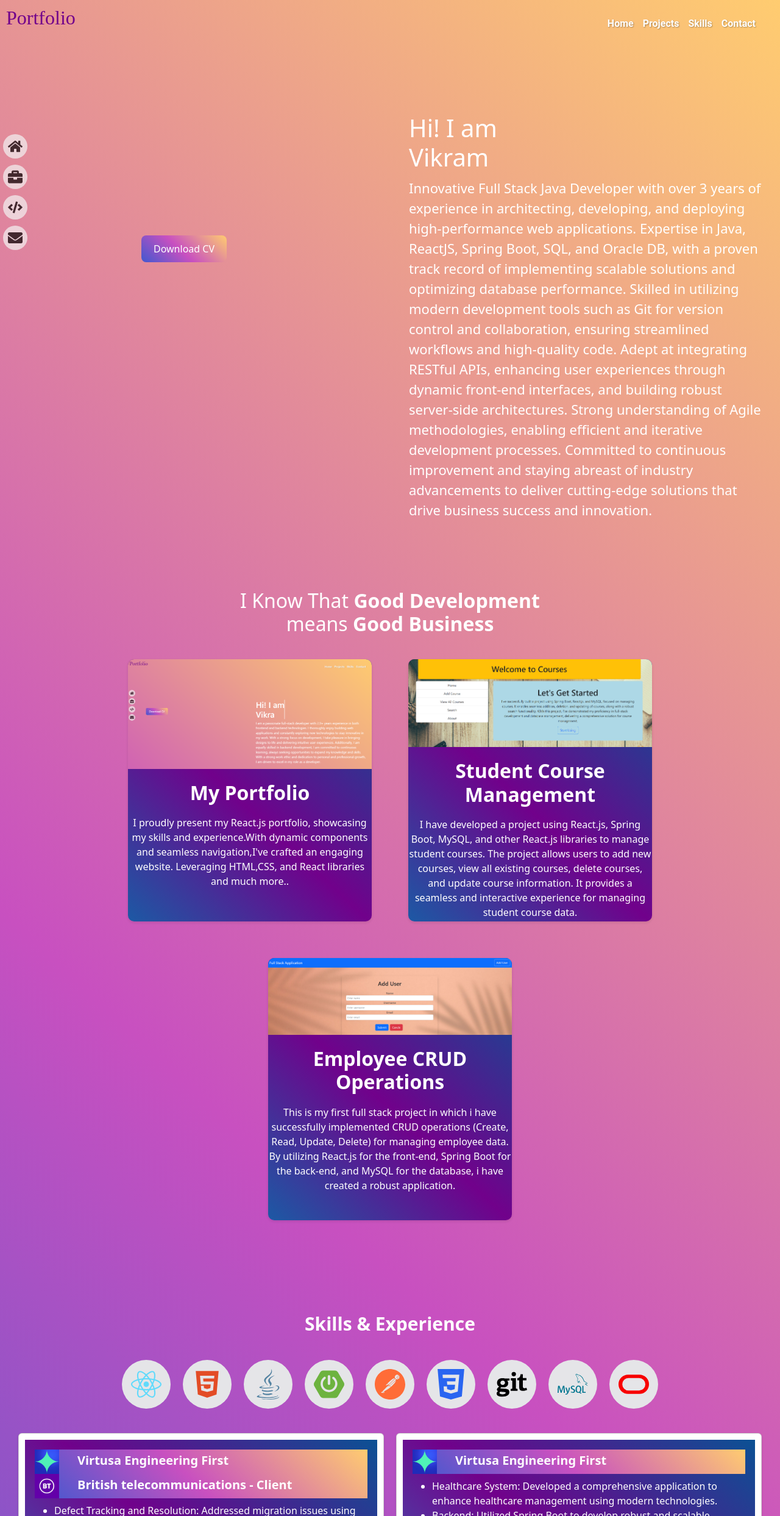
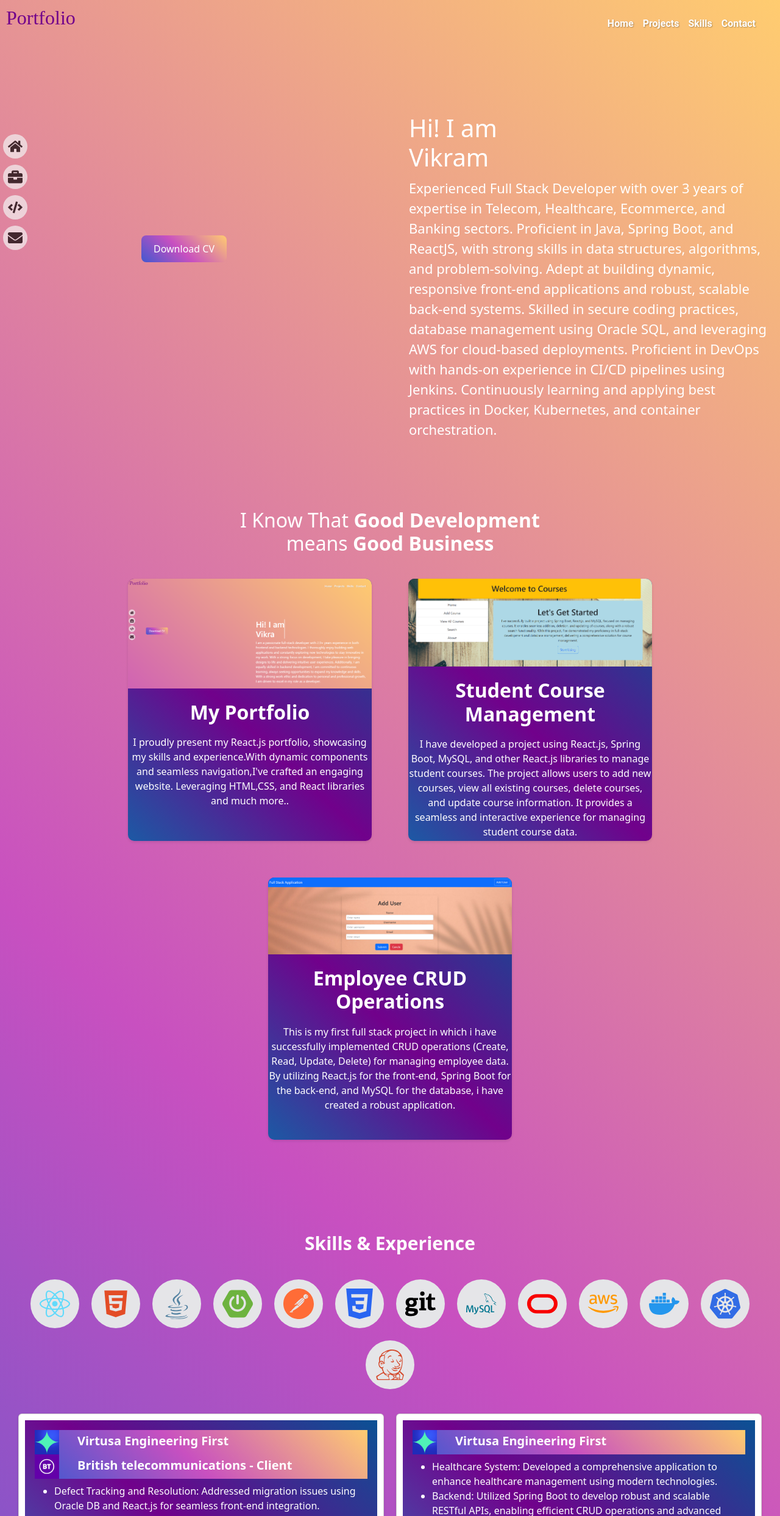
Before and after one commit to vikramsingh10245/Portfolio, a React (Create React App) app: page / in a window 1280 px wide. Shown: the top 2486 px of the page at 61% size. Built offline with nearby package versions, Linux system fonts and the light colour scheme; a web font is replaced by a local one.

Commit message:
added some more icons

```diff
--- a/package.json
+++ b/package.json
@@ -9,6 +9,7 @@
     "@testing-library/user-event": "^13.5.0",
     "bootstrap": "^5.3.0",
     "emailjs-com": "^3.2.0",
+    "font-awesome": "^4.7.0",
     "framer-motion": "^10.12.16",
     "react": "^18.2.0",
     "react-dom": "^18.2.0",
--- a/src/Components/Home/Home.js
+++ b/src/Components/Home/Home.js
@@ -50,14 +50,12 @@ const Home = () => {
           Hi! I am <br />{currentText}
         </h1>
         <p className="about-me-text">
-          Innovative Full Stack Java Developer with over 3 years of experience in architecting, developing,
-          and deploying high-performance web applications. Expertise in Java, ReactJS, Spring Boot, SQL, and Oracle DB,
-          with a proven track record of implementing scalable solutions and optimizing database performance. Skilled in
-          utilizing modern development tools such as Git for version control and collaboration, ensuring streamlined workflows
-          and high-quality code. Adept at integrating RESTful APIs, enhancing user experiences through dynamic front-end interfaces,
-          and building robust server-side architectures. Strong understanding of Agile methodologies, enabling efficient and
-          iterative development processes. Committed to continuous improvement and staying abreast of industry advancements to
-          deliver cutting-edge solutions that drive business success and innovation.
+        Experienced Full Stack Developer with over 3 years of expertise in Telecom, Healthcare, Ecommerce, and Banking sectors.
+        Proficient in Java, Spring Boot, and ReactJS, with strong skills in data structures, algorithms, and problem-solving.
+        Adept at building dynamic, responsive front-end applications and robust, scalable back-end systems.
+        Skilled in secure coding practices, database management using Oracle SQL, and leveraging AWS for cloud-based deployments.
+        Proficient in DevOps with hands-on experience in CI/CD pipelines using Jenkins.
+        Continuously learning and applying best practices in Docker, Kubernetes, and container orchestration.
         </p>
       </div>
     </div>
--- a/src/Components/Skills/Skills.css
+++ b/src/Components/Skills/Skills.css
@@ -10,7 +10,6 @@
 
 #skills__text:hover {
   font-size: 24px;
-
 }
 
 @keyframes shake {
@@ -102,6 +101,22 @@
   color: #f80000;
 }
 
+.aws {
+  color: #FF9900; /* AWS color */
+}
+
+.docker {
+  color: #2496ED; /* Docker color */
+}
+
+.kubernetes {
+  color: #326CE5; /* Kubernetes color */
+}
+
+.jenkins {
+  color: #D4492B; /* Jenkins color */
+}
+
 .line {
   width: 2px;
   height: 50px;
@@ -115,7 +130,6 @@
   justify-content: center;
   gap: 20px; /* Increased gap between cards */
   padding: 20px; /* Add padding around the cards container */
-
 }
 
 .custom-card {
@@ -132,7 +146,6 @@
 .card-body {
   padding: 0; /* Remove the default padding */
   margin: 0; /* Remove the default margin */
-  /* background-image: linear-gradient(43deg, #1C59A4, #71018B 46%, #0B5194); */
   background-image: linear-gradient(43deg, #336eb6, #71018B 46%, #0B5194);
 }
 
--- a/src/Components/Skills/Skills.js
+++ b/src/Components/Skills/Skills.js
@@ -1,6 +1,6 @@
 import React from 'react';
-import { FaReact, FaHtml5, FaJava, FaGit } from 'react-icons/fa';
-import { SiSpringboot, SiPostman, SiCss3, SiMysql, SiOracle } from 'react-icons/si';
+import { FaReact, FaHtml5, FaJava, FaGit, FaAws } from 'react-icons/fa'; // Add FaAws here
+import { SiSpringboot, SiPostman, SiCss3, SiMysql, SiOracle, SiDocker, SiKubernetes, SiJenkins } from 'react-icons/si';
 import { Card, CardBody, CardTitle, CardText } from 'reactstrap';
 import { images } from '../../Constants';
 import './Skills.css';
@@ -37,9 +37,21 @@ const Skills = () => {
         <div className="skill-item">
           <SiOracle className="icon oracle" />
         </div>
+        {/* Updated AWS icon */}
+        <div className="skill-item">
+          <FaAws className="icon aws" />
+        </div>
+        <div className="skill-item">
+          <SiDocker className="icon docker" />
+        </div>
+        <div className="skill-item">
+          <SiKubernetes className="icon kubernetes" />
+        </div>
+        <div className="skill-item">
+          <SiJenkins className="icon jenkins" />
+        </div>
       </div>
 
-      {/* <div className="line"></div> */}
       <div className="cards-container">
         <Card className="custom-card">
           <CardBody>
@@ -51,12 +63,10 @@ const Skills = () => {
             </CardTitle>
             <CardText>
               <ul>
-                <li>Defect Tracking and Resolution: Addressed migration issues using Oracle DB and React.js for seamless front-end integration.
-                </li>
+                <li>Defect Tracking and Resolution: Addressed migration issues using Oracle DB and React.js for seamless front-end integration.</li>
                 <li>RESTful Web Services: Developed APIs to enhance React.js front-end functionality and improve user experience.</li>
                 <li>Oracle Database Management: Managed SQL queries, resolved errors, and ensured data accuracy.</li>
-                <li>Data Quality and Triggers: Established data quality rules and implemented triggers to maintain data integrity and boost user engagement.
-                </li>
+                <li>Data Quality and Triggers: Established data quality rules and implemented triggers to maintain data integrity and boost user engagement.</li>
               </ul>
             </CardText>
           </CardBody>
@@ -69,15 +79,10 @@ const Skills = () => {
             </CardTitle>
             <CardText>
               <ul>
-                <li>Healthcare System: Developed a comprehensive application to enhance healthcare management using modern technologies.
-                </li>
-                <li>Backend: Utilized Spring Boot to develop robust and scalable RESTful APIs,
-                  enabling efficient CRUD operations and advanced security features.
-                  This framework facilitated seamless integration with the frontend.
-                  </li>
+                <li>Healthcare System: Developed a comprehensive application to enhance healthcare management using modern technologies.</li>
+                <li>Backend: Utilized Spring Boot to develop robust and scalable RESTful APIs, enabling efficient CRUD operations and advanced security features. This framework facilitated seamless integration with the frontend.</li>
                 <li>Frontend: Designed with ReactJS to deliver a highly dynamic and responsive user interface, featuring intuitive navigation and real-time updates for an enhanced user experience.</li>
                 <li>Database: Employed Oracle DB for secure, scalable data storage, ensuring consistent handling of healthcare data.</li>
-
               </ul>
             </CardText>
           </CardBody>
```
Also changed, not shown: 1 other file (tests, documents, lock files or other folders).
